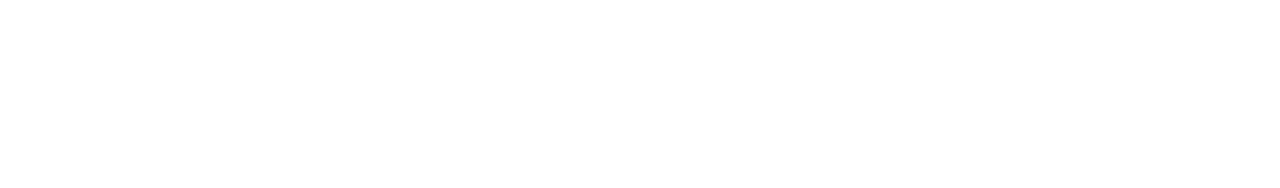
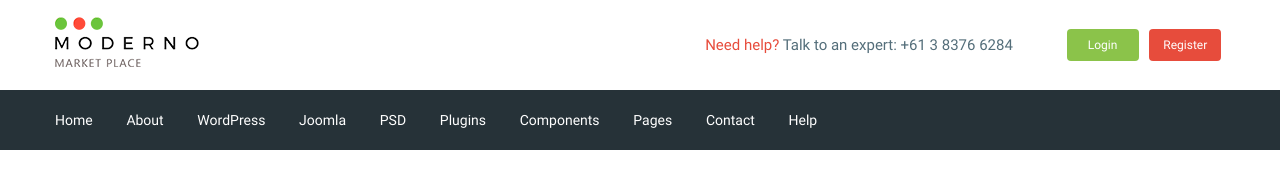
Before and after one commit to Elitmor/moderno, a website: page app/index.html in a window 1280 px wide. Drawn offline with nearby package versions, Linux system fonts and the light colour scheme; files that its build step writes are made by us from their sources; files whose address does not match are found by name.

Commit message:
added header

```diff
--- a/app/index.html
+++ b/app/index.html
@@ -6,18 +6,116 @@
     <meta name="viewport" content="width=device-width, initial-scale=1.0">
     <meta http-equiv="X-UA-Compatible" content="ie=edge">
     <title>Document</title>
+    <link href="https://fonts.googleapis.com/css?family=Roboto:500,700&display=swap" rel="stylesheet">
     <link rel="stylesheet" href="css/libs.min.css">
     <link rel="stylesheet" href="css/style.min.css">
 </head>
 
 <body>
 
+    <header class="header">
+        <div class="header__top">
+            <div class="container">
+                <div class="header__top-inner">
+                    <div class="header__logo">
+                        <a href="#">
+                            <img src="images/logo.png" alt="">
+                        </a>
+                    </div>
+                    <div class="header__text">
+                        <a href="#">
+                            <span>Need help?</span>
+                        </a>
+                        Talk to an expert:
+                        <a class="header__phone" href="tel:61383766284">+61 3 8376 6284</a>
+                    </div>
+                    <div class="header__box">
+                        <a class="basket" href="#"></a>
+                        <a class="header__btn header__btn-login" href="">Login</a>
+                        <a class="header__btn header__btn-register" href="">Register</a>
+                        <a href=""></a>
+                    </div>
+                </div>
+            </div>
+        </div>
+        <div class="header__menu">
+            <div class="container">
+                <nav class="menu">
+                    <ul class="menu__list">
+                        <li>
+
+                            <a href="#">
+                                Home
+                            </a>
+                        </li>
+                        <li>
+                            <a href="#">
+                                About
+                            </a>
+                        </li>
+                        <li>
+                            <a href="#">
+                                WordPress
+                            </a>
+                        </li>
+                        <li>
+                            <a href="#">
+                                Joomla
+                            </a>
+                        </li>
+                        <li>
+                            <a href="#">
+                                PSD
+                            </a>
+                        </li>
+                        <li>
+                            <a href="#">
+                                Plugins
+                            </a>
+                        </li>
+                        <li>
+                            <a href="#">
+                                Components
+                            </a>
+                        </li>
+                        <li>
+                            <a href="#">
+                                Pages
+                            </a>
+                        </li>
+                        <li>
+                            <a href="#">
+                                Contact
+                            </a>
+                        </li>
+                        <li>
+                            <a href="#">
+                                Help
+                            </a>
+                        </li>
+                    </ul>
+                </nav>
+            </div>
+
+        </div>
 
 
-<div class="box"></div>
 
-    <script src="https://ajax.googleapis.com/ajax/libs/jquery/3.4.1/jquery.min.js"></script>
-    <script src="js/libs.min.js"></script>
+    </header>
+
+
+
+
+
+    <div class="box">
+
+    </div>
+
+
+    <script src="h
+    ttps://ajax.googleapis.com/ajax/libs/jquery/3.4.1/jquery.min.js"></script>
+    <script src="j
+    s/libs.min.js"></script>
     <script src="js/main.min.js"></script>
 
 </body>
--- /dev/null
+++ b/app/scss/_fonts.scss
@@ -0,0 +1,6 @@
+@font-face {
+  font-family: "Roboto-Regular, sans-serif";
+  src: url("../fonts/Roboto-Regular.woff2") format("woff2"), url("../fonts/Roboto-Regular.woff") format ("woff");
+  font-weight: 400;
+  font-display: swap;
+}
--- /dev/null
+++ b/app/scss/_global.scss
@@ -0,0 +1,35 @@
+html {
+  box-sizing: border-box;
+}
+
+*,
+*::before,
+*::after {
+  box-sizing: inherit;
+}
+
+a {
+    display: inline-block;
+    text-decoration: none;
+    color: $text;
+}
+
+ul,li {
+    margin: 0;
+    padding: 0;
+    list-style: none;
+}
+
+body {
+    font-family: "Roboto-Regular, sans-serif";
+    font-weight: 400;
+    font-size: 15px;
+    line-height: 24px;
+    color: $text;
+}
+
+.container {
+    max-width: 1200px;
+    margin: 0 auto;
+    padding: 0 15px;
+}
--- /dev/null
+++ b/app/scss/_vars.scss
@@ -0,0 +1,4 @@
+$text: #546e7a;
+$red: #e74c3c;
+$green: #8bc34a;
+$bg: #263238;
--- a/app/scss/style.scss
+++ b/app/scss/style.scss
@@ -1,38 +1,59 @@
-html {
-  box-sizing: border-box;
+@import "_vars";
+@import "_global";
+@import "_fonts";
+
+.header__top-inner {
+  display: flex;
+  justify-content: space-between;
+  height: 90px;
+  align-items: center;
 }
 
-*,
-*::before,
-*::after {
-  box-sizing: inherit;
+.header__text {
+  margin-left: auto;
+  margin-right: 50px;
+  span {
+    color: $red;
+  }
 }
 
-.box {
+.header__btn {
+  padding: 4px;
+  width: 72px;
+  border-radius: 4px;
+  text-align: center;
+  color: #fff;
   font-size: 12px;
-  color: #000;
-  text-align: center;
-  display: flex;
 }
 
-body {
-  margin: 0;
+.header__btn-login {
+  background-color: $green;
 }
 
-.box {
-  display: flex;
-  justify-content: center;
-  margin: 0;
+.header__btn-register {
+  background-color: $red;
+  margin-left: 7px;
 }
 
-p {
-  font-size: 50px;
-  color: red;
-  text-align: center;
-
+.header__menu {
+  background-color: $bg;
 }
 
-img {
-  position: absolute;
+.menu {
+  display: flex;
+  align-items: center;
+  height: 60px;
+}
 
+.menu__list {
+  li {
+    display: inline-block;
+    & + li {
+      margin-left: 30px;
+    }
+  }
+  a {
+    color: #fff;
+    font-size: 14px;
+  }
 }
--- a/gulpfile.js
+++ b/gulpfile.js
@@ -9,7 +9,7 @@ let gulp = require('gulp'),
 
 
 gulp.task('sass', function () {
-    return gulp.src('app/scss/style.scss')
+    return gulp.src('app/scss/**/*.scss')
         .pipe(sass({ outputStyle: 'compressed' }))
         .pipe(rename({ suffix: '.min' }))
         .pipe(autoprefixer({
@@ -60,7 +60,7 @@ gulp.task('browser-sync', function () {
 });
 
 gulp.task('watch', function () {
-    gulp.watch('app/scss/style.scss', gulp.parallel('sass'));
+    gulp.watch('app/scss/**/*.scss', gulp.parallel('sass'));
     gulp.watch('app/*.html', gulp.parallel('html'));
     gulp.watch('app/js/*.js', gulp.parallel('js'));
 })
```
Also changed, not shown: app/fonts/Roboto-Regular.woff (added), app/fonts/Roboto-Regular.woff2 (added), app/images/logo.png (added).
